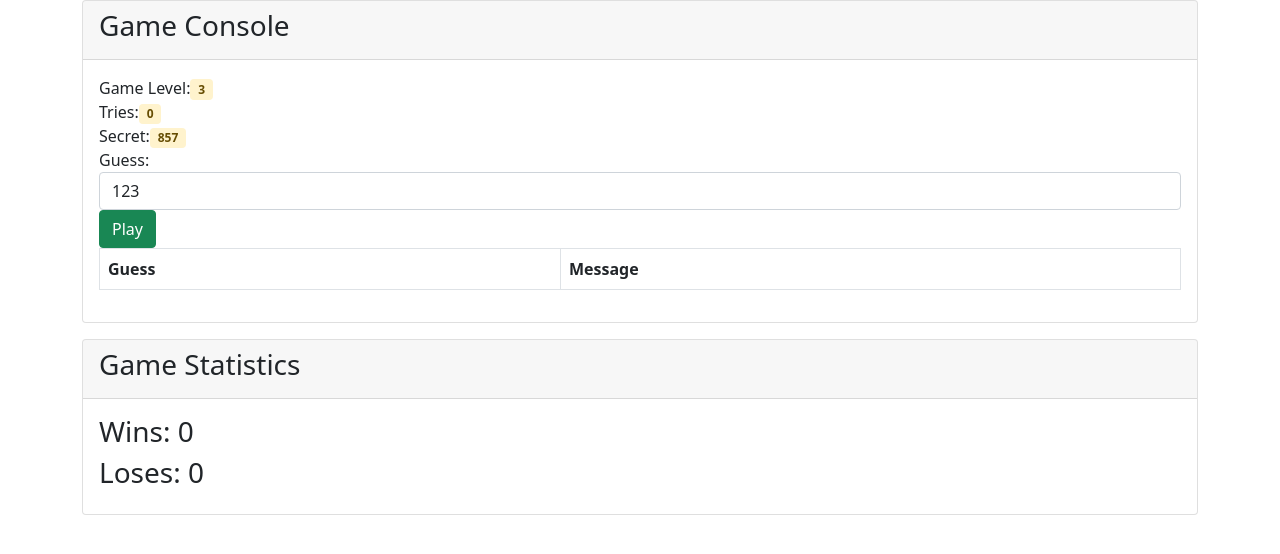
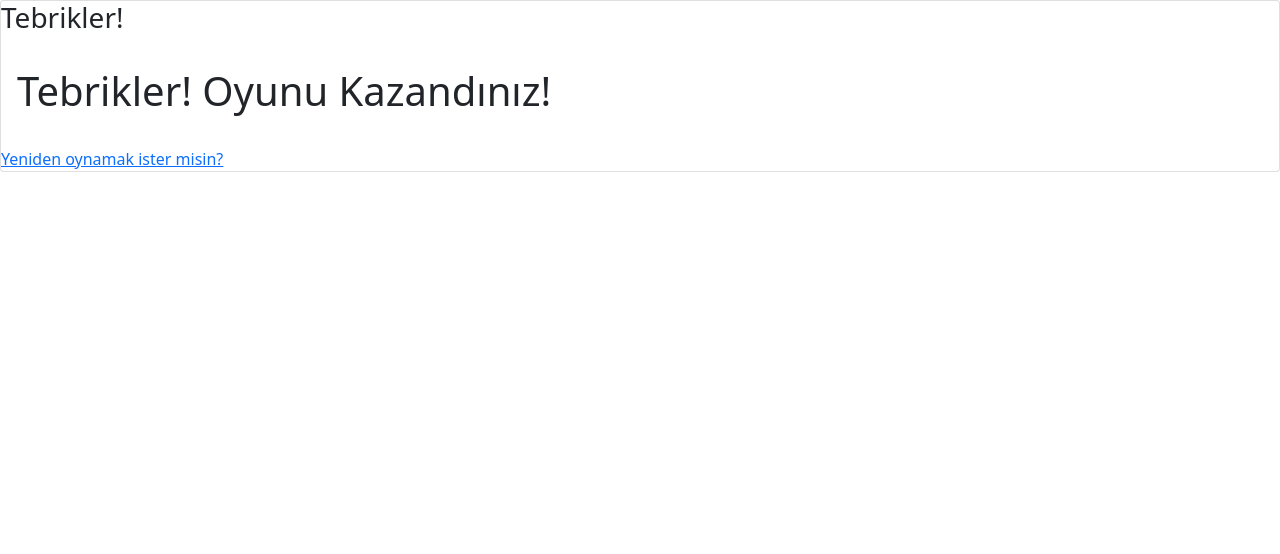
Before and after one commit to deepcloudlabs/dcl306-2021-aug-02, a React (Create React App) app in the folder mastermind/: page /wins in a window 1280 px wide. Shown: the top 554 px of the page. Built offline with nearby package versions, Linux system fonts and the light colour scheme.

Commit message:
add localstorage feature

```diff
--- a/mastermind/package.json
+++ b/mastermind/package.json
@@ -9,6 +9,7 @@
     "react": "^17.0.2",
     "bootstrap": "5.0.2",
     "react-dom": "^17.0.2",
+    "react-router-dom": "5.2.0",
     "react-scripts": "4.0.3",
     "web-vitals": "^1.1.2"
   },
--- a/mastermind/src/components/mastermind.js
+++ b/mastermind/src/components/mastermind.js
@@ -17,6 +17,17 @@ export default class Mastermind extends React.PureComponent {
                 wins: 0,
                 loses: 0
             }
+        }
+    }
+
+    componentDidMount() {
+        let gameState = localStorage.getItem("mastermind-state")
+        if (gameState === null || gameState === undefined){
+            let state = {...this.state}
+            localStorage.setItem("mastermind-state", JSON.stringify(state))
+        } else {
+            let game = JSON.parse(gameState)
+            this.setState(game);
         }
     }
 
@@ -74,34 +85,84 @@ export default class Mastermind extends React.PureComponent {
         let tries = this.state.tries;
         let moves = [...this.state.moves];
         let gameLevel = this.state.gameLevel;
+        let stats = {...this.state.statistics}
         tries++;
         if (this.state.secret === this.state.guess){
             gameLevel++;
             if (gameLevel>10){
-                //TODO: Player Wins!
+                stats.wins++;
+                this.setState({
+                    tries: 0,
+                    moves: [],
+                    gameLevel : 3,
+                    secret: this.createSecret(3),
+                    statistics: stats
+                }, () => {
+                    let state = {...this.state}
+                    localStorage.setItem("mastermind-state", JSON.stringify(state))
+                })
+                this.props.history.push("/wins");
             } else {
                 this.setState({
                     tries: 0,
                     moves: [],
                     gameLevel : gameLevel,
                     secret: this.createSecret(gameLevel)
+                }, () => {
+                    let state = {...this.state}
+                    localStorage.setItem("mastermind-state", JSON.stringify(state))
                 })
             }
         } else {
-            if (tries > 10){
-                //TODO: player loses
+            if (tries > 3){
+                stats.loses++;
+                this.setState({
+                    tries: 0,
+                    moves: [],
+                    secret: this.createSecret(gameLevel),
+                    statistics: stats
+                }, () => {
+                    let state = {...this.state}
+                    localStorage.setItem("mastermind-state", JSON.stringify(state))
+                })
+                this.props.history.push("/loses");
             } else {
                 let evaluation = this.evaluateMove(this.state.secret, this.state.guess);
                 moves.push(new Move(this.state.guess, evaluation));
-                this.setState({
+                this.setState({ // async
                     tries: tries,
                     moves: moves
+                }, () => {
+                    let state = {...this.state}
+                    localStorage.setItem("mastermind-state", JSON.stringify(state))
                 })
             }
         }
     }
-
     render = () => {
+        let tableMoves = "";
+        if (this.state.moves.length > 0){
+            tableMoves = <table className="table table-striped table-hover table-responsive table-bordered">
+                <thead>
+                <tr>
+                    <th>Guess</th>
+                    <th>Message</th>
+                </tr>
+                </thead>
+                <tbody>{
+                    this.state.moves.map( move =>
+                        <tr key={move.guess}>
+                            <td>{move.guess}</td>
+                            <td>{move.evaluation.evalstr}</td>
+                        </tr>
+                    )
+                }</tbody>
+            </table>;
+        }
+        let badgeTries = "";
+        if (this.state.tries>0){
+            badgeTries = <Badge label="Tries" value={this.state.tries} />
+        }
         return(
           <div className="container">
               <div className="card">
@@ -110,7 +171,7 @@ export default class Mastermind extends React.PureComponent {
                   </div>
                   <div className="card-body">
                       <Badge label="Game Level" value={this.state.gameLevel} />
-                      <Badge label="Tries" value={this.state.tries} />
+                      {badgeTries}
                       <Badge label="Secret" value={this.state.secret} />
                       <div className="form-group">
                           <label htmlFor="guess">Guess: </label>
@@ -124,23 +185,9 @@ export default class Mastermind extends React.PureComponent {
                           <button  onClick={this.play}
                                    className="btn btn-success">Play</button>
                       </div>
+                      <p></p>
                       <div className="form-group">
-                          <table className="table table-striped table-hover table-responsive table-bordered">
-                              <thead>
-                                <tr>
-                                    <th>Guess</th>
-                                    <th>Message</th>
-                                </tr>
-                              </thead>
-                              <tbody>{
-                                 this.state.moves.map( move =>
-                                     <tr key={move.guess}>
-                                         <td>{move.guess}</td>
-                                         <td>{move.evaluation.evalstr}</td>
-                                     </tr>
-                                 )
-                              }</tbody>
-                          </table>
+                          {tableMoves}
                       </div>
                   </div>
               </div>
--- /dev/null
+++ b/mastermind/src/components/user-loses.js
@@ -0,0 +1,15 @@
+import CardTitle from "./card_title";
+import {Link} from "react-router-dom";
+
+export default function UserLoses(props){
+    return(
+        <div className="card">
+            <CardTitle title="Mastermind" />
+            <div className="card-body">
+                <h1>Oyunu Kaybettiniz!</h1>
+                <p></p>
+            </div>
+            <Link to="/">Yeniden oynamak ister misin?</Link>
+        </div>
+    )
+}
--- /dev/null
+++ b/mastermind/src/components/user-wins.js
@@ -0,0 +1,15 @@
+import CardTitle from "./card_title";
+import {Link} from "react-router-dom";
+
+export default function UserWins(props){
+    return(
+        <div className="card">
+            <CardTitle title="Tebrikler!" />
+            <div className="card-body">
+                <h1>Tebrikler! Oyunu Kazandınız!</h1>
+                <p></p>
+            </div>
+            <Link to="/">Yeniden oynamak ister misin?</Link>
+        </div>
+    )
+}
--- a/mastermind/src/index.js
+++ b/mastermind/src/index.js
@@ -4,10 +4,21 @@ import './index.css';
 import 'bootstrap/dist/css/bootstrap.min.css'
 import reportWebVitals from './reportWebVitals';
 import Mastermind from "./components/mastermind";
-
+import UserWins from "./components/user-wins";
+import UserLoses from "./components/user-loses";
+import {Route, BrowserRouter as Router} from "react-router-dom"
+// 1. Mastermind --> stateful function component
+// 2. Feature: 1 min
+const routing = (
+    <Router>
+        <Route path="/" exact component={Mastermind}></Route>
+        <Route path="/wins" component={UserWins}></Route>
+        <Route path="/loses" component={UserLoses}></Route>
+    </Router>
+)
 ReactDOM.render(
   <React.StrictMode>
-    <Mastermind />
+      {routing}
   </React.StrictMode>,
   document.getElementById('root')
 );
```
Also changed, not shown: 1 other file (tests, documents, lock files or other folders).
